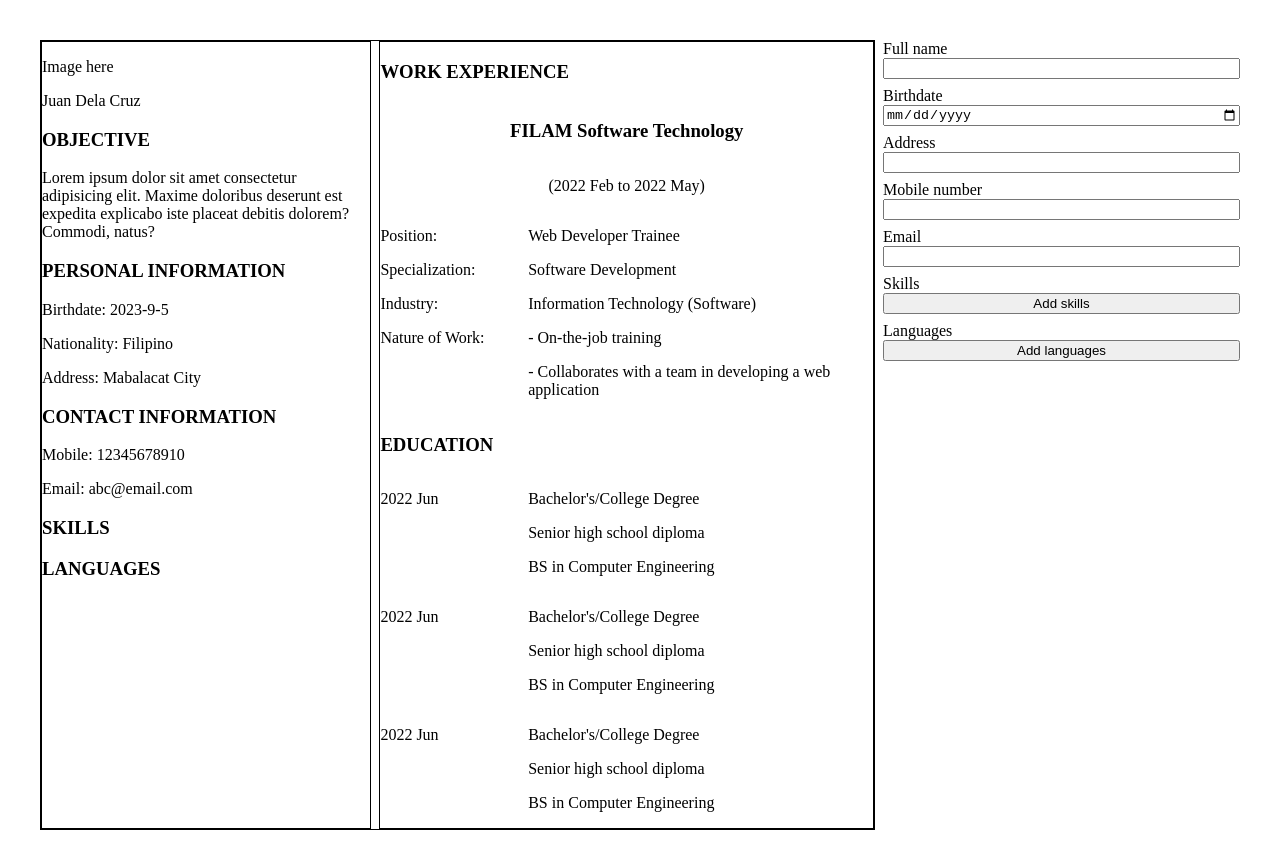
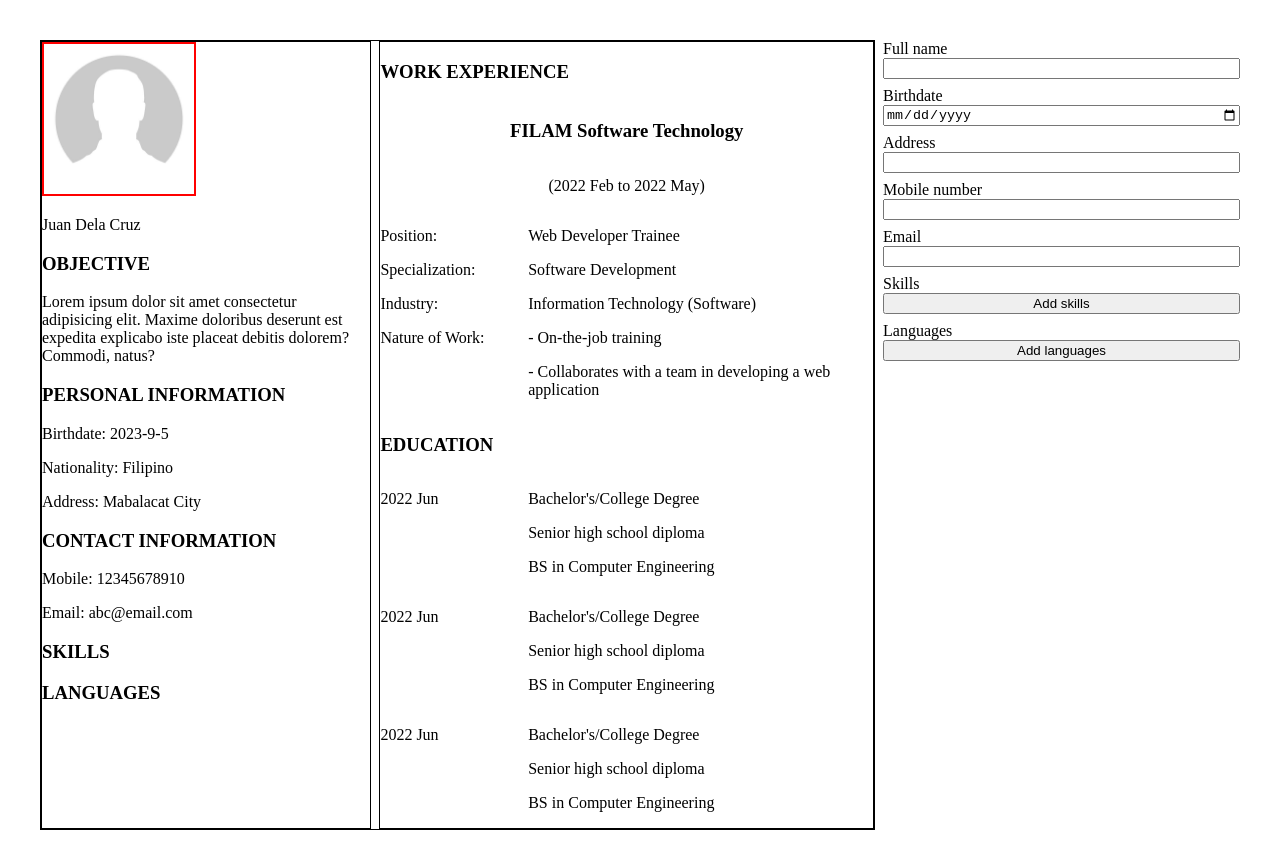
Before and after one commit to Jarrell21/cv-application, a React (Vite) app: page / in a window 1280 px wide. Built offline with nearby package versions, Linux system fonts and the light colour scheme.

Commit message:
Rearrange the structure of files

```diff
--- a/src/App.css
+++ b/src/App.css
@@ -11,6 +11,22 @@
 
 .main {
   flex: 70%;
+  border: solid 1px black;
+}
+
+.main-row {
+  display: flex;
+  gap: 0.5rem;
+}
+
+.main-left-col {
+  flex: 40%;
+  border: solid 1px black;
+}
+
+.main-right-col {
+  flex: 60%;
+  border: solid 1px black;
 }
 
 .side {
--- a/src/App.jsx
+++ b/src/App.jsx
@@ -1,6 +1,8 @@
 import { useState } from "react";
-import Main from './components/main/Main';
-import Side from './components/side/Side';
+import Sidebar from './components/Sidebar';
+import GeneralInfo from './components/GeneralInfo';
+import EducationalExp from './components/EducationalExp';
+import PracticalExp from './components/PracticalExp';
 import './App.css'
 
 function App() {
@@ -20,8 +22,18 @@ function App() {
 
   return (
     <div className='row'>
-      <Main info={info} setInfo={setInfo}/>
-      <Side info={info} setInfo={setInfo} />
+      <div className='main'>
+        <div className="main-row">
+          <div className='main-left-col'>
+            <GeneralInfo info={info} setInfo={setInfo}/>
+          </div>
+          <div className="main-right-col">
+            <PracticalExp />
+            <EducationalExp />
+          </div>
+        </div>
+      </div>
+      <Sidebar info={info} setInfo={setInfo} />
     </div>
   )
 }
--- a/src/components/main/EducationalExp.jsx
+++ b/src/components/EducationalExp.jsx
@@ -1,6 +1,6 @@
 import React from 'react'
 import PropTypes from 'prop-types'
-import '../../styles/EducationalExp.css'
+import '../styles/Resume.css'
 
 function EducationalExp(props) {
     return (
--- a/src/components/main/GeneralInfo.jsx
+++ b/src/components/GeneralInfo.jsx
@@ -1,12 +1,14 @@
 import React from 'react'
 import PropTypes from 'prop-types'
+import placeholderPerson from '../assets/placeholder-person.jpg'
+import '../styles/Resume.css'
 
 function GeneralInfo({ info, setInfo }) {
 
   return (
     <div>
       <div className="img-section">
-        <p>Image here</p>
+        <img src={placeholderPerson} alt="" />
         <p className='applicant-name'>{info.fullName}</p>
       </div>
       <div className="objective-section">
--- a/src/components/main/PracticalExp.jsx
+++ b/src/components/PracticalExp.jsx
@@ -1,6 +1,6 @@
 import React from 'react'
 import PropTypes from 'prop-types'
-import '../../styles/PracticalExp.css'
+import '../styles/Resume.css'
 
 function PracticalExp(props) {
   return (
--- a/src/components/side/Side.jsx
+++ b/src/components/Sidebar.jsx
@@ -1,6 +1,6 @@
 import React, { useState } from 'react';
 import PropTypes from 'prop-types'
-import '../../styles/Side.css'
+import '../styles/Sidebar.css'
 
 function Side({ info, setInfo }) {
   const inputList = [
--- a/src/components/main/Main.jsx
+++ /dev/null
@@ -1,29 +0,0 @@
-import React from 'react'
-import PropTypes from 'prop-types'
-import GeneralInfo from './GeneralInfo';
-import EducationalExp from './EducationalExp';
-import PracticalExp from './PracticalExp';
-import '../../styles/Main.css'
-
-function Main({ info, setInfo }) {
-  return (
-    <div className='main'>
-      <div className="main-row">
-        <div className='main-left-row'>
-          <GeneralInfo info={info} setInfo={setInfo}/>
-        </div>
-        <div className="main-right-row">
-          <PracticalExp />
-          <EducationalExp />
-        </div>
-      </div>
-    </div>
-  )
-}
-
-Main.propTypes = {
-  info: PropTypes.any,
-  setInfo: PropTypes.any,
-}
-
-export default Main
--- a/src/styles/EducationalExp.css
+++ /dev/null
@@ -1,9 +0,0 @@
-.attainment-row {
-  display: flex;
-}
-.attainment-left-row {
-  flex: 30%;
-}
-.attainment-right-row {
-  flex: 70%;
-}
--- a/src/styles/Main.css
+++ /dev/null
@@ -1,18 +0,0 @@
-.main {
-  border: solid 1px black;
-}
-
-.main-row {
-  display: flex;
-  gap: 0.5rem;
-}
-
-.main-left-row {
-  flex: 40%;
-  border: solid 1px black;
-}
-
-.main-right-row {
-  flex: 60%;
-  border: solid 1px black;
-}
--- a/src/styles/PracticalExp.css
+++ b/src/styles/Resume.css
@@ -1,3 +1,18 @@
+.img-section > img {
+  width: 150px;
+  border: 2px solid red;
+}
+
+.attainment-row {
+  display: flex;
+}
+.attainment-left-row {
+  flex: 30%;
+}
+.attainment-right-row {
+  flex: 70%;
+}
+
 .work-header {
   display: flex;
   flex-direction: column;
```
Also changed, not shown: src/assets/placeholder-person.jpg (added), src/styles/Sidebar.css (renamed from src/styles/Side.css).
